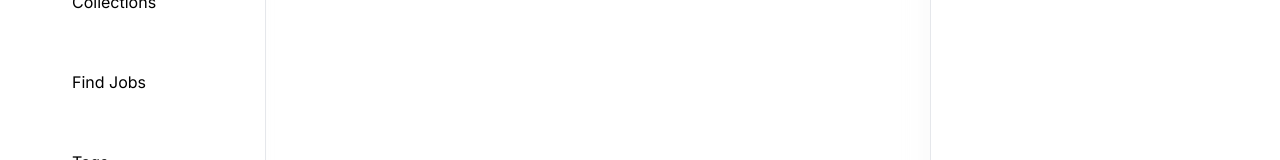
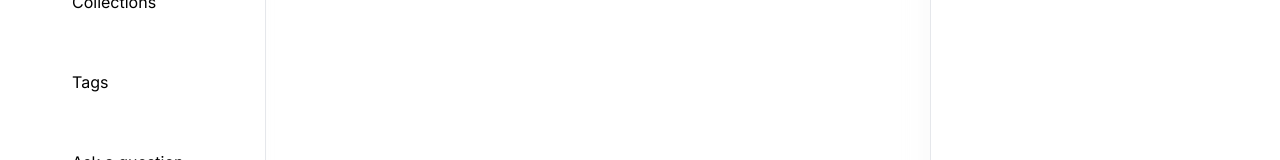
Before and after one commit to DevEssaAhmed/QueueStack-Next-JS-14, a Next.js app: page /question/1 in a window 1280 px wide. Shown: the part 330-490 px from the top of the page. Built offline with nearby package versions, Linux system fonts and the light colour scheme; no server answers; the database is empty.

Commit message:
Completed

```diff
--- a/src/app/api/webhook/route.ts
+++ b/src/app/api/webhook/route.ts
@@ -2,7 +2,7 @@
 import { Webhook } from 'svix';
 import { headers } from 'next/headers';
 import { WebhookEvent } from '@clerk/nextjs/server';
-import { createUser, deleteUser,  updateUser } from '@/lib/actions/user.action';
+import { createUser, deleteUser, updateUser } from '@/lib/actions/user.action';
 import { NextResponse } from 'next/server';
 
 export async function POST(req: Request) {
@@ -84,16 +84,12 @@ export async function POST(req: Request) {
     return NextResponse.json({ message: 'Ok', user: mongoUser });
   }
 
-
-
-
-if (eventType === 'user.deleted') {
-    const { id} = evt.data;
- const deletedUser = await deleteUser({clerkId: id!})
-
+  if (eventType === 'user.deleted') {
+    const { id } = evt.data;
+    const deletedUser = await deleteUser({ clerkId: id! });
 
     return NextResponse.json({ message: 'Ok', user: deletedUser });
   }
 
-  return new Response('', { status: 200 });
+  return NextResponse.json({ message: 'Ok' });
 }
--- a/src/components/shared/QuestonCard/QuestionCard.tsx
+++ b/src/components/shared/QuestonCard/QuestionCard.tsx
@@ -71,6 +71,7 @@ const QuestionCard = ({
           isAuthor={true}
           textStyles='body-medium text-dark400_light700'
         />
+        <div className='flex items-center gap-3 max-sm:flex-wrap max-sm:justify-start'>
           <Metric
             imgSrc='/assets/icons/like.svg'
             alt='upvotes'
@@ -94,6 +95,7 @@ const QuestionCard = ({
           />
         </div>
       </div>
+    </div>
   );
 };
 
--- a/src/constants/index.ts
+++ b/src/constants/index.ts
@@ -22,11 +22,11 @@ export const sidebarLinks: SidebarLink[] = [
     route: '/collection',
     label: 'Collections',
   },
-  {
-    imgURL: '/assets/icons/suitcase.svg',
-    route: '/jobs',
-    label: 'Find Jobs',
-  },
+  // {
+  //   imgURL: '/assets/icons/suitcase.svg',
+  //   route: '/jobs',
+  //   label: 'Find Jobs',
+  // },
   {
     imgURL: '/assets/icons/tag.svg',
     route: '/tags',
```
Lines whose indentation alone changed are shown as unchanged.
